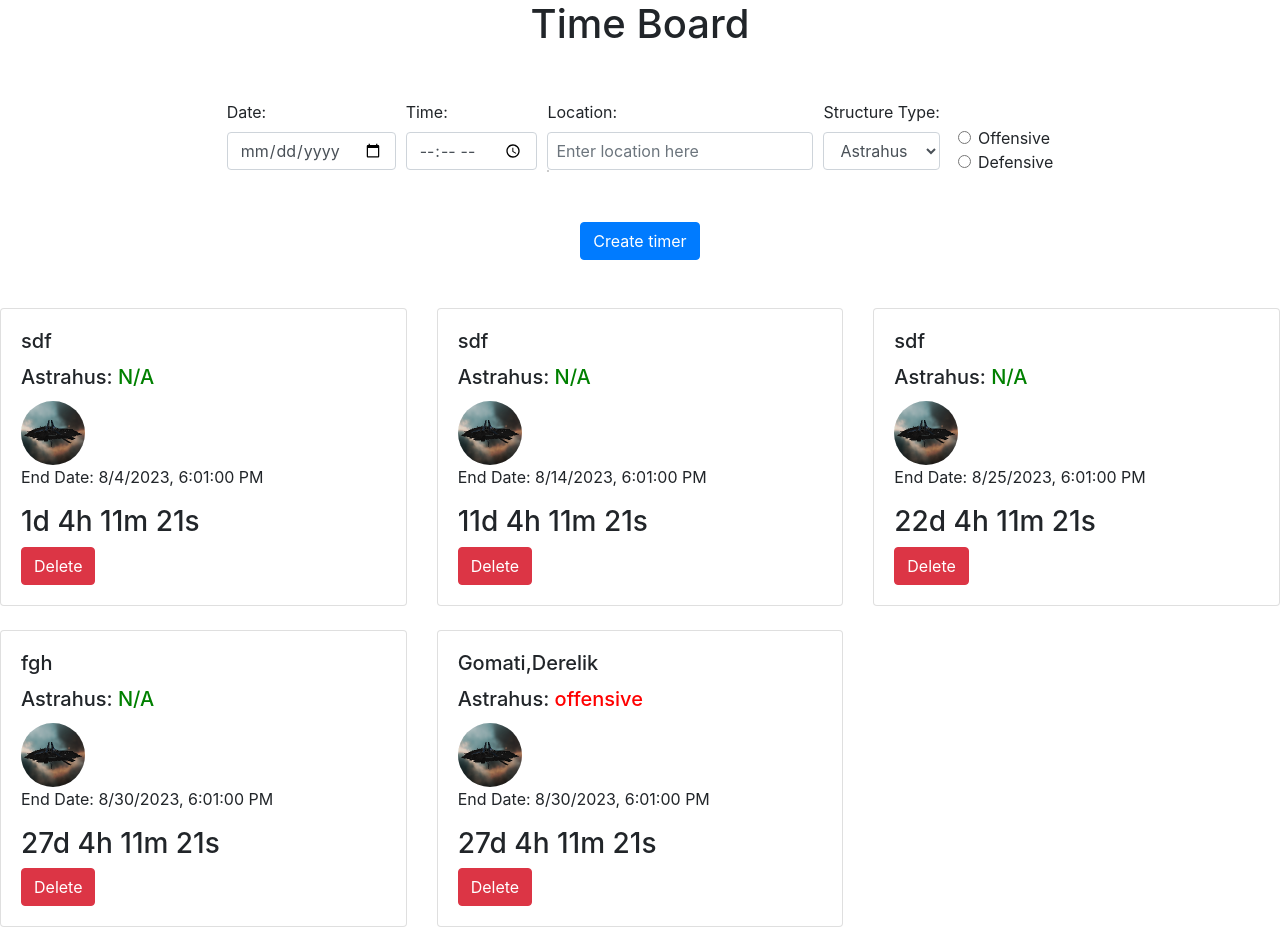
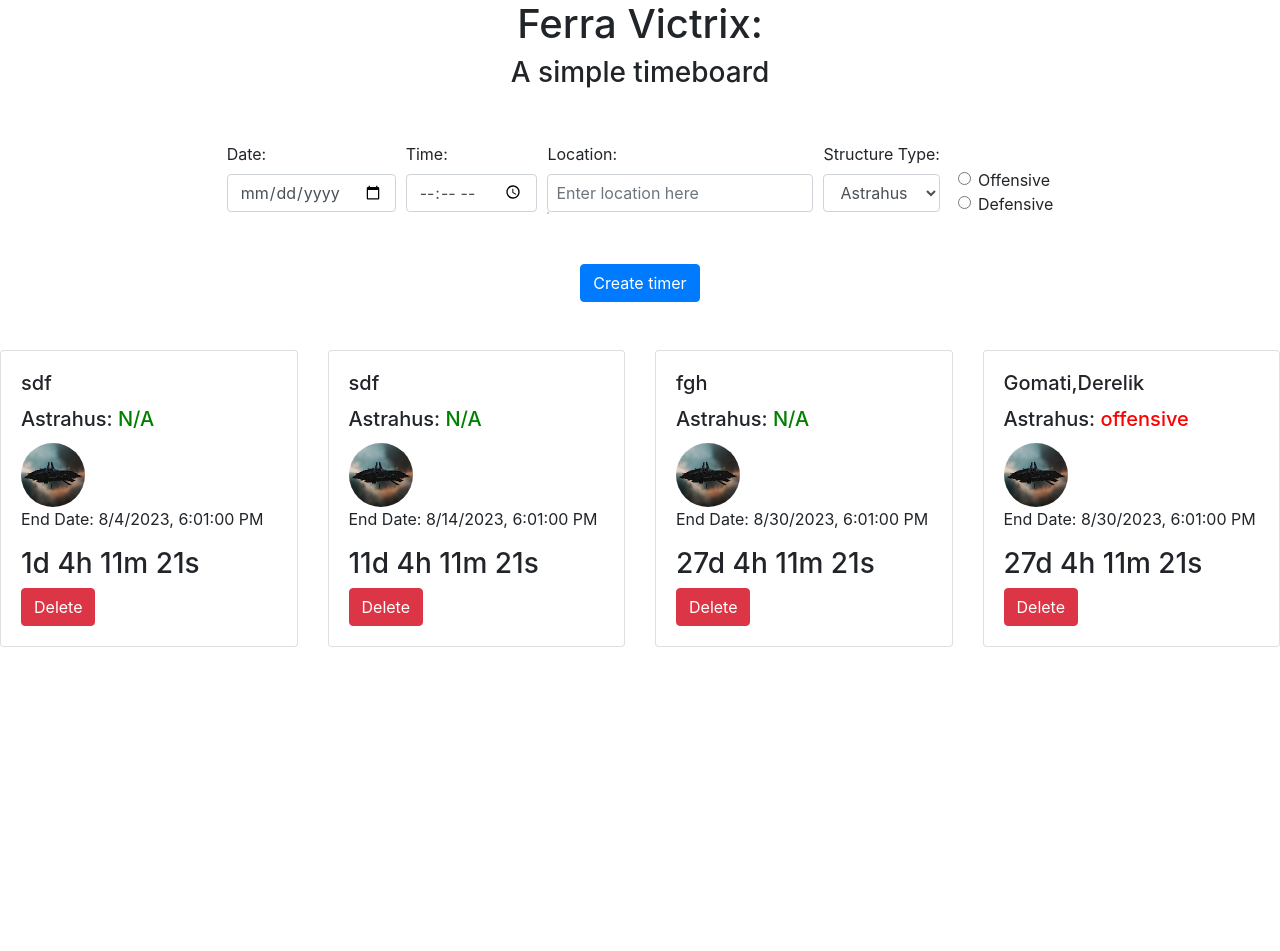
Before and after one commit to raven703/timeboard, a Flask app: page / in a window 1280 px wide. After the commit the page ends 647 px from the top, so only its background shows below. Run offline with Flask 3, Linux system fonts and the light colour scheme; some libraries are stand-ins or nearby versions.

Commit message:
sorted reworked

```diff
--- a/static/scripts.js
+++ b/static/scripts.js
@@ -130,7 +130,7 @@ populateStructureTypeDropdown();
         // Re-add cards for active timers
         timers.forEach((timer, index) => {
             const timerCard = document.createElement("div");
-            timerCard.classList.add("col-md-4", "mb-4");
+            timerCard.classList.add("col-md-3", "mb-4");
             const endDateTime = new Date(timer.countdownDate).toLocaleString();
             const selectedImageSrc = timer.type.toLowerCase();
             let color = "red"
@@ -218,7 +218,7 @@ populateStructureTypeDropdown();
 
        timers.forEach((timer, index) => {
             const timerCard = document.createElement("div");
-            timerCard.classList.add("col-md-4", "mb-4");
+            timerCard.classList.add("col-md-3", "mb-4");
             const endDateTime = new Date(timer.countdownDate).toLocaleString();
             const selectedImageSrc = timer.type.toLowerCase();
             let color = "red"
--- a/templates/index.html
+++ b/templates/index.html
@@ -9,7 +9,8 @@
 </head>
 <body>
 <div class="container">
-    <h1 class="text-center">Time Board</h1>
+    <h1 class="text-center">Ferra Victrix:</h1>
+    <h3 class="text-center">A simple timeboard</h3>
 </div>
 
     <form class="mt-5" id="countdown_form">
@@ -69,7 +70,9 @@
 
 
     <div class="row mt-5" id="timers_container">
+
         <!-- Timer cards will be dynamically added here -->
+
     </div>
 
 
--- a/timers.json
+++ b/timers.json
@@ -1 +1 @@
-[{"name": "sdf", "type": "Astrahus", "timerCat": "N/A", "countdownDate": "2023-08-04 18:01"}, {"countdownDate": "2023-08-14 18:01", "countdownInterval": 53, "name": "sdf", "timerCat": "N/A", "timerElement": {}, "type": "Astrahus"}, {"name": "sdf", "type": "Astrahus", "timerCat": "N/A", "countdownDate": "2023-08-25 18:01", "timerElement": {}, "countdownInterval": 54}, {"countdownDate": "2023-08-30 18:01", "countdownInterval": 55, "name": "fgh", "timerCat": "N/A", "timerElement": {}, "type": "Astrahus"}, {"countdownDate": "2023-08-30 18:01", "countdownInterval": 56, "name": "Gomati,Derelik", "timerCat": "offensive", "timerElement": {}, "type": "Astrahus"}]
+[{"countdownDate": "2023-08-04 18:01", "countdownInterval": 31, "name": "sdf", "timerCat": "N/A", "timerElement": {}, "type": "Astrahus"}, {"countdownDate": "2023-08-14 18:01", "countdownInterval": 32, "name": "sdf", "timerCat": "N/A", "timerElement": {}, "type": "Astrahus"}, {"countdownDate": "2023-08-30 18:01", "countdownInterval": 33, "name": "fgh", "timerCat": "N/A", "timerElement": {}, "type": "Astrahus"}, {"countdownDate": "2023-08-30 18:01", "countdownInterval": 34, "name": "Gomati,Derelik", "timerCat": "offensive", "timerElement": {}, "type": "Astrahus"}]
```
